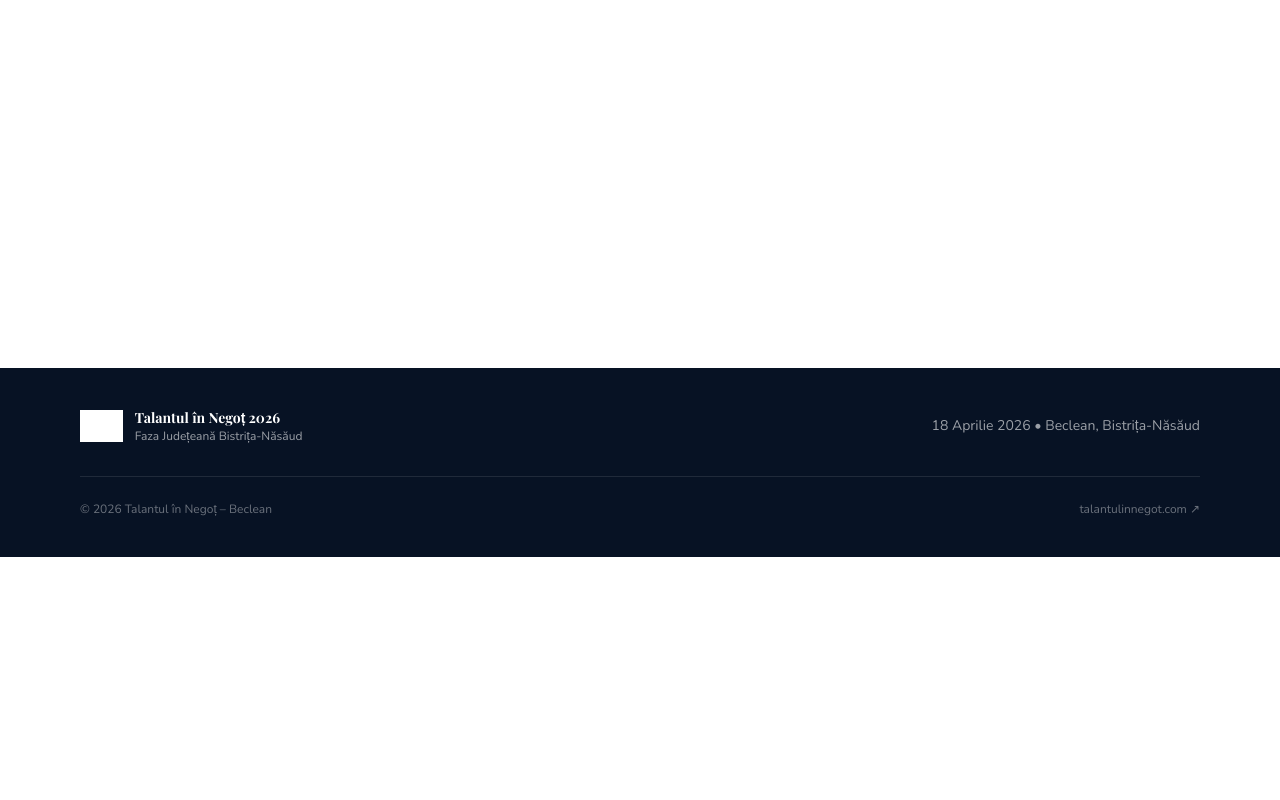
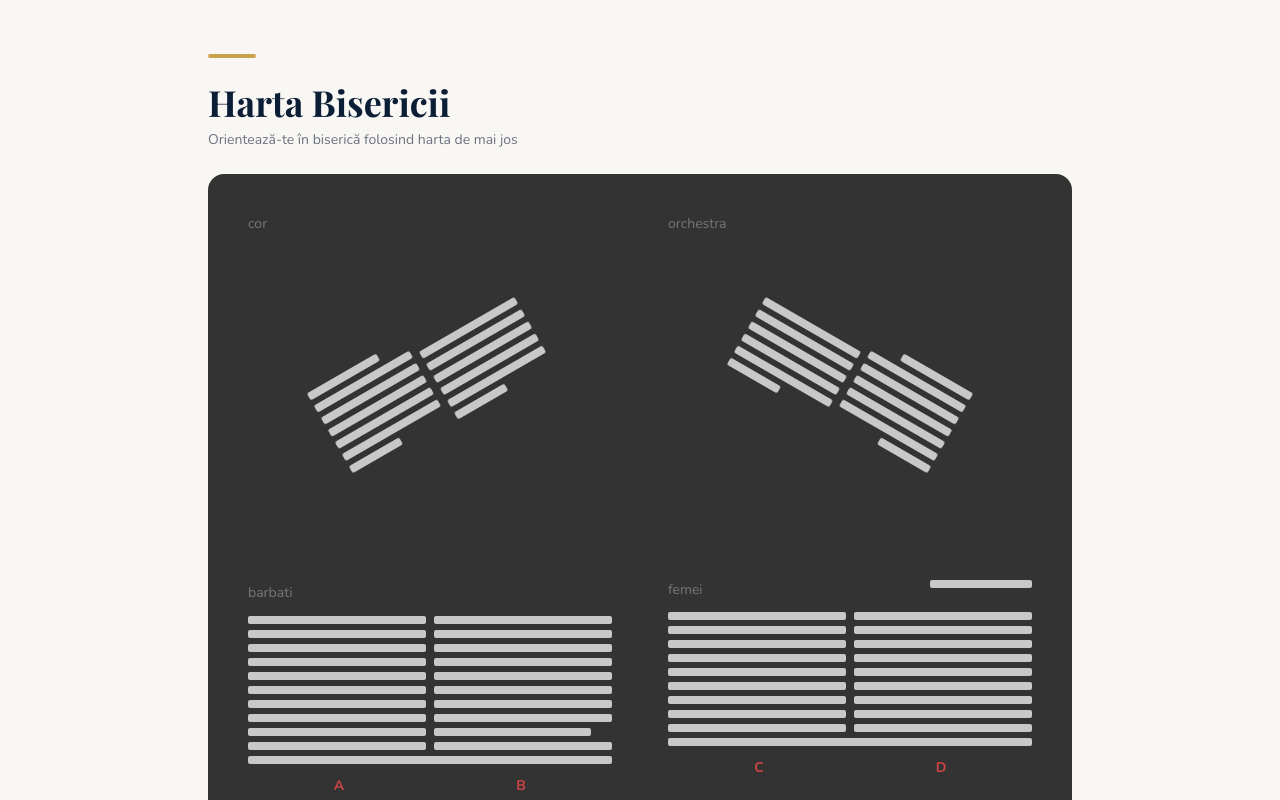
Before and after one commit to PaulHit/talant-2026-beclean, a Next.js app: page /cautare in a window 1280 px wide. Before the commit this address had no page. Shown: the part 560-1360 px from the top of the page. Before the commit the page ends 1117 px from the top, so only its background shows below. Built offline with nearby package versions, Linux system fonts and the light colour scheme; grey boxes are pictures that could not be loaded; a web font is replaced by a local one.

Commit message:
map almost right

```diff
--- /dev/null
+++ b/app/cautare/layout.js
@@ -0,0 +1,7 @@
+export const metadata = {
+  title: 'Locul meu – Talantul în Negoț 2026',
+};
+
+export default function CautareLayout({ children }) {
+  return children;
+}
--- /dev/null
+++ b/app/cautare/page.js
@@ -0,0 +1,20 @@
+import CautarePage from './cautare_page';
+import ChurchMap from '@/components/ChurchMap';
+
+export default function Page() {
+  return (
+    <>
+      <CautarePage />
+      <div className="max-w-4xl mx-auto px-4 pb-12">
+        <div className="mb-6">
+          <div className="gold-line" />
+          <h2 className="section-title">Harta Bisericii</h2>
+          <p className="text-gray-500 text-sm">
+            Orientează-te în biserică folosind harta de mai jos
+          </p>
+        </div>
+        <ChurchMap />
+      </div>
+    </>
+  );
+}
--- /dev/null
+++ b/components/ChurchMap.js
@@ -0,0 +1,110 @@
+'use client';
+
+const B = 'rounded-[2px] bg-[#c8c8c8]';
+const H = 'h-[6px] sm:h-[8px]';
+const GAP = 'gap-[4px] sm:gap-[6px]';
+const COL_GAP = 'gap-[5px] sm:gap-[8px]';
+
+function Bar({ className = '' }) {
+  return <div className={`${B} ${H} ${className}`} />;
+}
+
+function Bars({ count, className = '' }) {
+  return Array.from({ length: count }, (_, i) => (
+    <Bar key={i} className={className} />
+  ));
+}
+
+const FULL = 'w-[52px] sm:w-[82px] md:w-[110px]';
+const MED = 'w-[38px] sm:w-[60px] md:w-[80px]';
+const SHORT = 'w-[28px] sm:w-[44px] md:w-[58px]';
+
+export default function ChurchMap() {
+  return (
+    <div className="bg-[#333] rounded-2xl p-4 sm:p-6 md:p-10 overflow-hidden">
+      <div className="grid grid-cols-2 gap-4 sm:gap-8 md:gap-14">
+
+        {/* ── COR (top-left, rotated -30°) ── */}
+        <div className="min-h-[180px] sm:min-h-[260px] md:min-h-[310px] flex flex-col">
+          <span className="text-[#777] text-xs sm:text-sm">cor</span>
+          <div className="flex-1 flex justify-center items-center">
+            <div style={{ transform: 'rotate(-30deg)' }}>
+              <div className={`flex ${COL_GAP}`}>
+                <div className={`flex flex-col ${GAP}`}>
+                  <Bar className={MED} />
+                  <Bars count={5} className={FULL} />
+                  <Bar className={SHORT} />
+                </div>
+                <div className={`flex flex-col ${GAP} mt-3 sm:mt-5`}>
+                  <Bars count={5} className={FULL} />
+                  <Bar className={SHORT} />
+                </div>
+              </div>
+            </div>
+          </div>
+        </div>
+
+        {/* ── ORCHESTRA (top-right, rotated +30°) ── */}
+        <div className="min-h-[180px] sm:min-h-[260px] md:min-h-[310px] flex flex-col">
+          <span className="text-[#777] text-xs sm:text-sm">orchestra</span>
+          <div className="flex-1 flex justify-center items-center">
+            <div style={{ transform: 'rotate(30deg)' }}>
+              <div className={`flex ${COL_GAP}`}>
+                <div className={`flex flex-col ${GAP} mt-3 sm:mt-5`}>
+                  <Bars count={5} className={FULL} />
+                  <Bar className={SHORT} />
+                </div>
+                <div className={`flex flex-col ${GAP}`}>
+                  <Bar className={`${MED} ml-auto`} />
+                  <Bars count={5} className={FULL} />
+                  <Bar className={`${SHORT} ml-auto`} />
+                </div>
+              </div>
+            </div>
+          </div>
+        </div>
+
+        {/* ── BARBATI (bottom-left, columns A & B) ── */}
+        <div>
+          <span className="text-[#777] text-xs sm:text-sm">barbati</span>
+          <div className={`flex ${COL_GAP} mt-2 sm:mt-3`}>
+            <div className={`flex flex-col ${GAP} flex-1`}>
+              <Bars count={10} />
+            </div>
+            <div className={`flex flex-col ${GAP} flex-1`}>
+              {Array.from({ length: 10 }, (_, i) => (
+                <Bar key={i} className={i === 8 ? 'w-[88%]' : ''} />
+              ))}
+            </div>
+          </div>
+          <Bar className="mt-[4px] sm:mt-[6px]" />
+          <div className="flex mt-2 sm:mt-3">
+            <span className="text-[#c44] text-xs sm:text-sm flex-1 text-center font-bold">A</span>
+            <span className="text-[#c44] text-xs sm:text-sm flex-1 text-center font-bold">B</span>
+          </div>
+        </div>
+
+        {/* ── FEMEI (bottom-right, columns C & D) ── */}
+        <div>
+          <div className="flex justify-between items-start">
+            <span className="text-[#777] text-xs sm:text-sm">femei</span>
+            <Bar className="w-[28%]" />
+          </div>
+          <div className={`flex ${COL_GAP} mt-2 sm:mt-3`}>
+            <div className={`flex flex-col ${GAP} flex-1`}>
+              <Bars count={9} />
+            </div>
+            <div className={`flex flex-col ${GAP} flex-1`}>
+              <Bars count={9} />
+            </div>
+          </div>
+          <Bar className="mt-[4px] sm:mt-[6px]" />
+          <div className="flex mt-2 sm:mt-3">
+            <span className="text-[#c44] text-xs sm:text-sm flex-1 text-center font-bold">C</span>
+            <span className="text-[#c44] text-xs sm:text-sm flex-1 text-center font-bold">D</span>
+          </div>
+        </div>
+      </div>
+    </div>
+  );
+}
```
